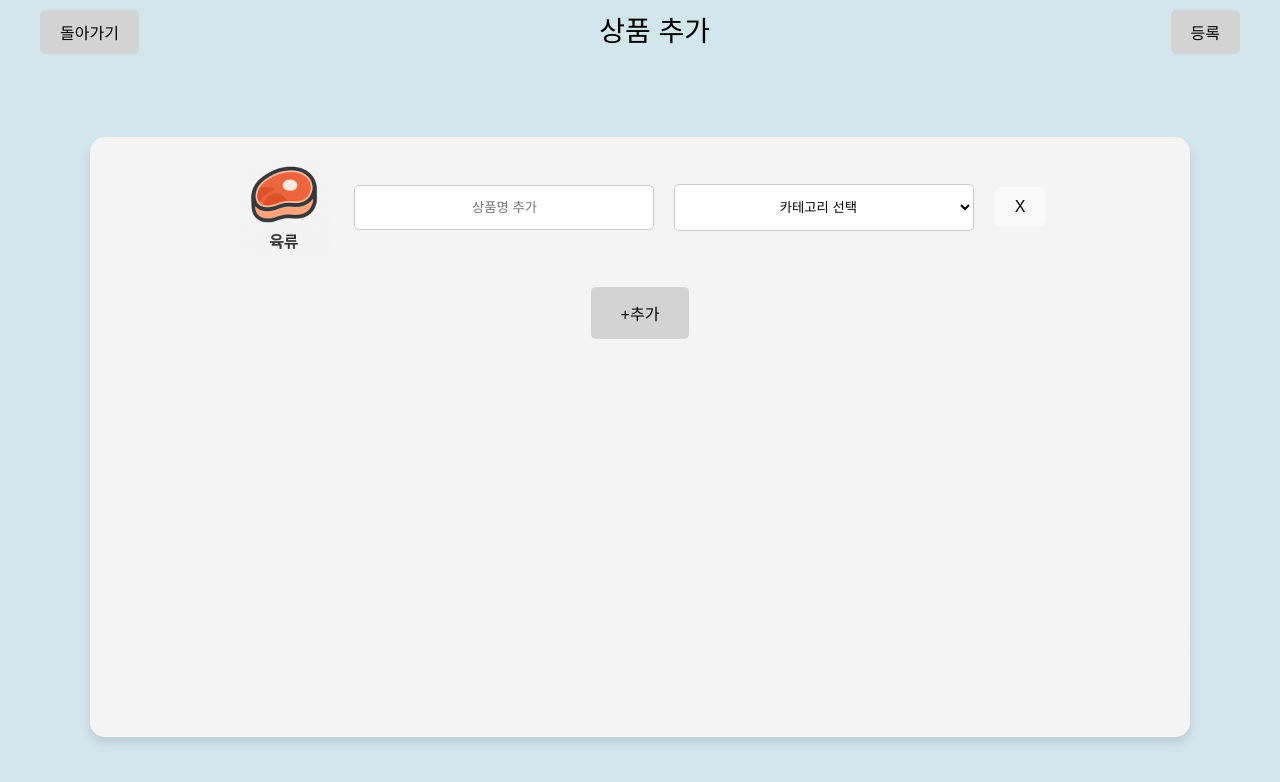
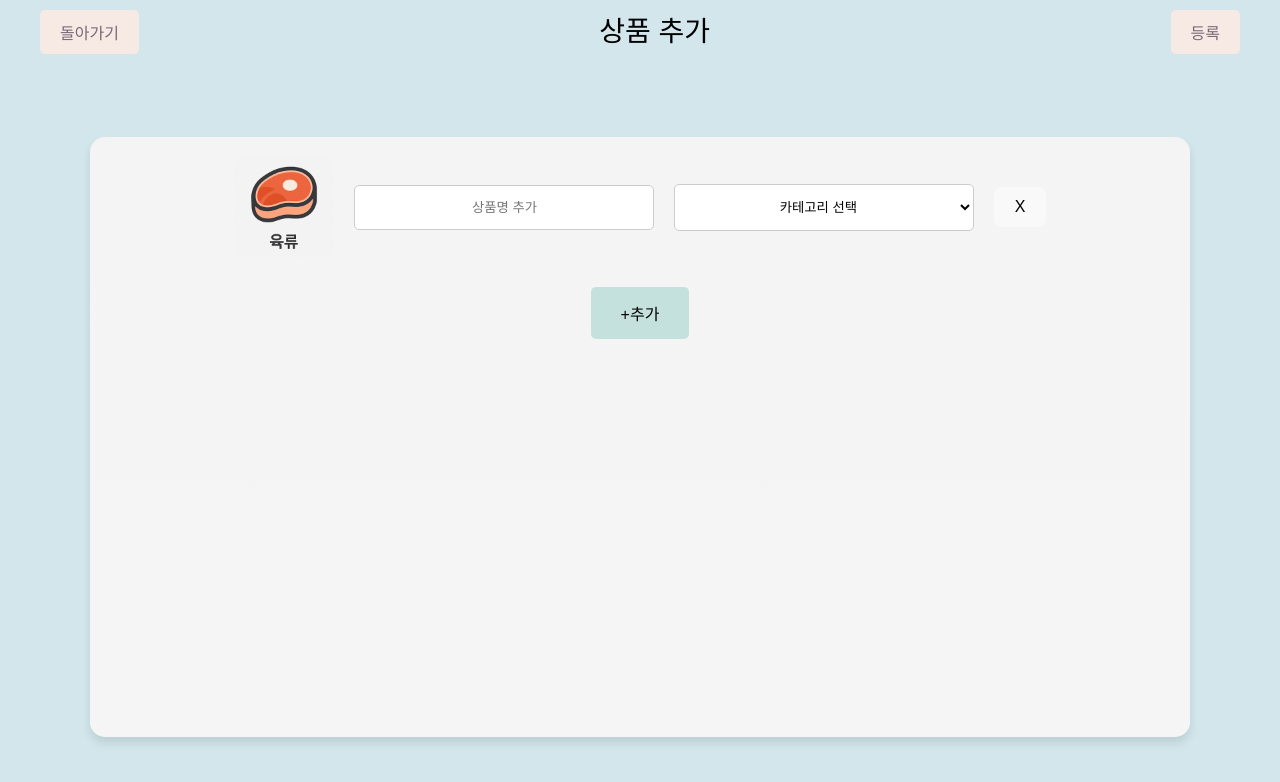
Before and after one commit to EC2-LivingLAB-Team-2/FrontEnd, a React (Vite) app: page / in a window 1280 px wide. Shown: the top 782 px of the page. Built offline with nearby package versions, Linux system fonts and the light colour scheme.

Commit message:
버튼색 예비

```diff
--- a/src/App.css
+++ b/src/App.css
@@ -46,12 +46,12 @@ html, body {
 
 .back-button,
 .register-button {
-  background-color: #d3d3d3;
+  background-color: #f7e9e4;
   border: none;
   padding: 10px 20px;
   border-radius: 5px;
   cursor: pointer;
-  color: black; /* 버튼 텍스트를 검정색으로 설정 */
+  color: #776a77; /* 버튼 텍스트를 검정색으로 설정 */
 }
 
 .App-container {
@@ -106,7 +106,7 @@ html, body {
 }
 
 .add-button {
-  background-color: #d3d3d3;
+  background-color: #c5e1de;
   border: none;
   padding: 14px 30px;
   border-radius: 5px;
```
